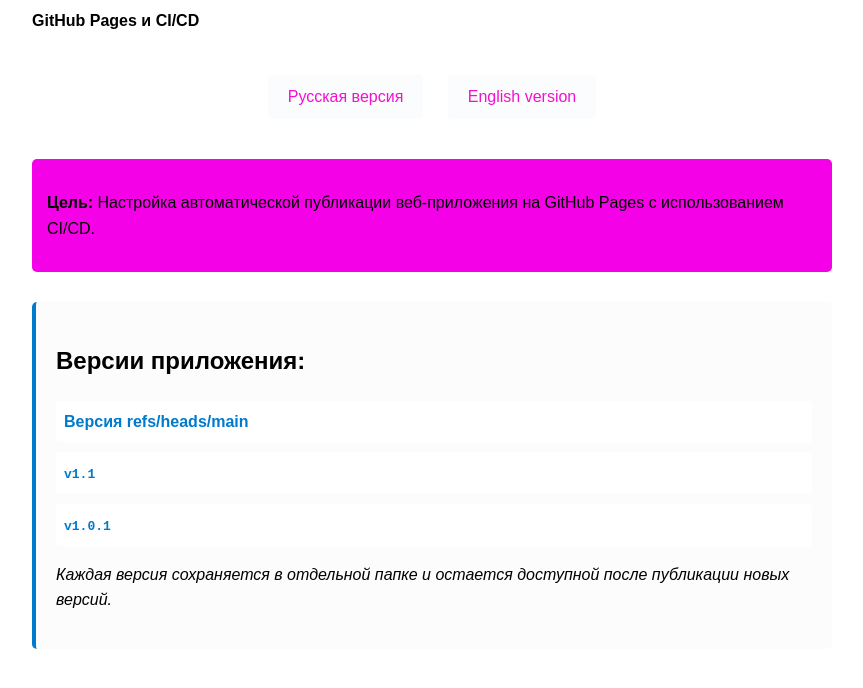
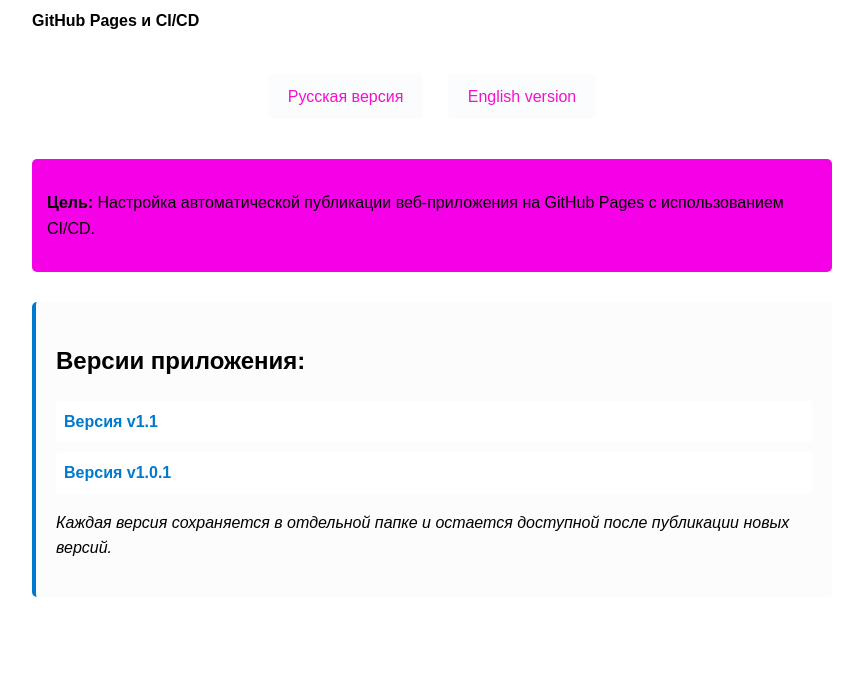
Before and after one commit to uefikk/rpplab4, a plain HTML site: page index.html in a window 1280 px wide. Shown: the part 156-844 px from the top of the page, without its empty margins (208-1071 px from the left). After the commit the page ends 823 px from the top, so only its background shows below. Drawn offline with Linux system fonts and the light colour scheme.

Commit message:
Fix CI/CD pipeline

```diff
--- a/index.html
+++ b/index.html
@@ -80,14 +80,13 @@
     </div>
 
     <div class="versions">
-        <h2>Версии приложения:</h2>
-        <ul id="versions-list">
-            <li><a href="vrefs/heads/main/">Версия refs/heads/main</a></li>
-            <!-- Версии будут автоматически добавляться здесь через GitHub Actions -->
-            <li><a href="v1.1/index.html"><code>v1.1</code></a></li>
-            <li><a href="v1.0.1/index.html"><code>v1.0.1</code></a></li>
-        </ul>
-        <p><em>Каждая версия сохраняется в отдельной папке и остается доступной после публикации новых версий.</em></p>
-    </div>
+    <h2>Версии приложения:</h2>
+    <ul id="versions-list">
+        <li><a href="v1.1/index.html">Версия v1.1</a></li>
+        <li><a href="v1.0.1/index.html">Версия v1.0.1</a></li>
+        <!-- Версии будут автоматически добавляться через GitHub Actions -->
+    </ul>
+    <p><em>Каждая версия сохраняется в отдельной папке и остается доступной после публикации новых версий.</em></p>
+</div>
 </body>
 </html>
```
Also changed, not shown: 1 other file.
